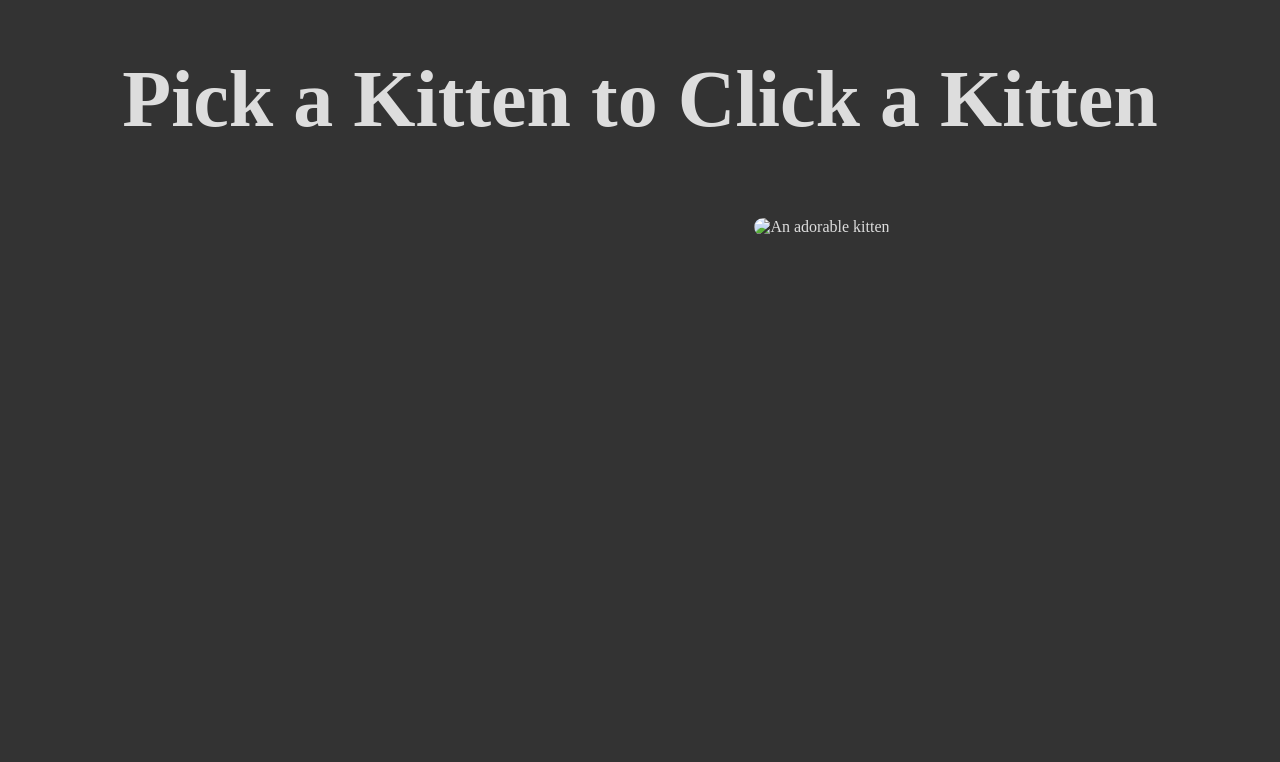
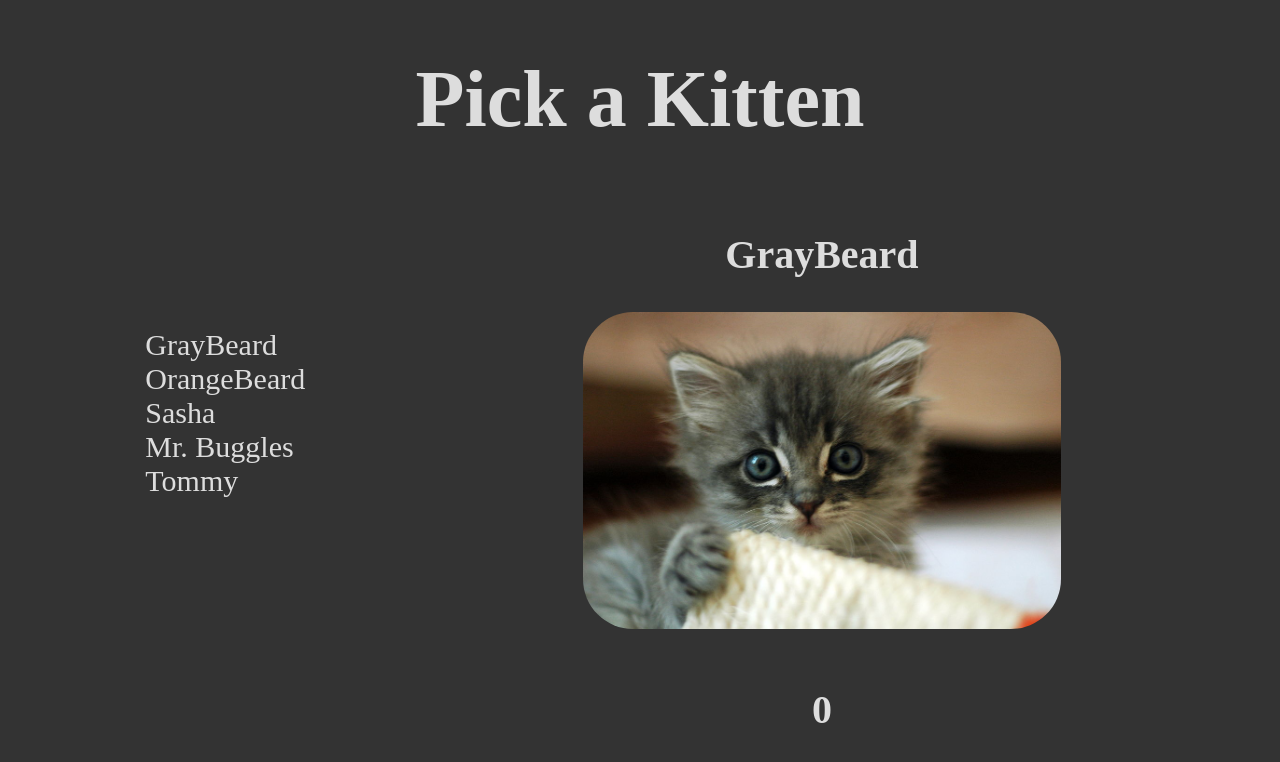
Before and after one commit to MimiBambino/ClickKitten, a plain HTML site: page index.html in a window 1280 px wide. Drawn offline with Linux system fonts and the light colour scheme.

Commit message:
finalize version4

```diff
--- a/css/style.css
+++ b/css/style.css
@@ -13,12 +13,13 @@ body {
 	font-size: 80px;
 }
 
-#count {
+#cat-name {
 	font-size: 40px;
 }
 
-#kittens {
-	width: 100%;
+#cat-count {
+	font-size: 40px;
+	color: #ddd;
 }
 
 #kittenListContainer {
@@ -48,7 +49,7 @@ img {
 	border-radius: 50px;
 }
 
-#kitten {
+#cat {
 	float: left;
 	width: 60%;
 	padding-left: 3%;
--- a/index.html
+++ b/index.html
@@ -9,15 +9,15 @@
   </head>
   <body>
     <div id='main'>
-      <h1 id='title'>Pick a Kitten to Click a Kitten</h1>
+      <h1 id='title'>Pick a Kitten</h1>
       <div id='kittenListContainer'>
-        <ul id='kitten-list'>
+        <ul id='cat-list'>
         </ul>
       </div>
-      <div id='kitten'>
-        <h2 id='kitten-name'></h2>
-        <div id='kitten-count'></div>
-        <img id='kitten-img' src='' alt='An adorable kitten'>
+      <div id='cat'>
+        <h2 id='cat-name'></h2>
+        <img id='cat-img' src='' alt='An adorable kitten'>
+        <h4 id='cat-count'></h4>
         <p id='caption'>
         </p>
       </div>
--- a/js/app.js
+++ b/js/app.js
@@ -1,7 +1,3 @@
-// TODO: Add jQuery to HTML file
-
-$(function(){
-
   var model = {
     currentCat: null,
     cats: [
@@ -41,6 +37,7 @@ $(function(){
   var octopus = {
 
     init : function() {
+      console.log("hi");
       // set our current cat to the first one in the list
       model.currentCat = model.cats[0];
 
@@ -58,7 +55,7 @@ $(function(){
     },
 
     // set the currently-selected cat the the object passed in
-    setCurrentCat : function() {
+    setCurrentCat : function(cat) {
        model.currentCat = cat;
     },
 
@@ -73,9 +70,9 @@ $(function(){
 
     init : function() {
        // store pointers to our DOM elements for easy access later
-       this.catElem = document.getElementById('kitten');
-       this.catNameElem = document.getElementById('kitten-name');
-       this.catImageElem = document.getElementById('kitten-img');
+       this.catElem = document.getElementById('cat');
+       this.catNameElem = document.getElementById('cat-name');
+       this.catImageElem = document.getElementById('cat-img');
        this.countElem = document.getElementById('cat-count');
 
        // on click, increment the current cat's counter
@@ -90,11 +87,13 @@ $(function(){
     render: function() {
       // update the DOM elements with values from the current cat
       var currentCat = octopus.getCurrentCat();
+      this.countElem.textContent = currentCat.clickCount;
+      this.catNameElem.textContent = currentCat.name;
+      this.catImageElem.src = currentCat.imgSrc;
     }
   };
 
   var catListView = {
- the cats
     init: function() {
       // store the DOM element for easy access later
       this.catListElem = document.getElementById('cat-list');
@@ -118,15 +117,16 @@ $(function(){
         // make a new cat list item and set its text
         var elem = document.createElement('li');
         elem.textContent = cat.name;
+        console.log(cat.name);
 
         // on click, setCurrentCat and render the catView
         // this uses our closure-in-a-loop trick to connect the view
         // of the cat variable to the click event function
         elem.addEventListener('click', (function(cat) {
-           return function() {
-              octopus.setCurrentCat(cat);
-              catView.render();
-           };
+            return function() {
+                octopus.setCurrentCat(cat);
+                catView.render();
+            };
         })(cat));
 
         //finally, add the element to the list
@@ -135,4 +135,3 @@ $(function(){
     }
   };
   octopus.init();
-});
```
